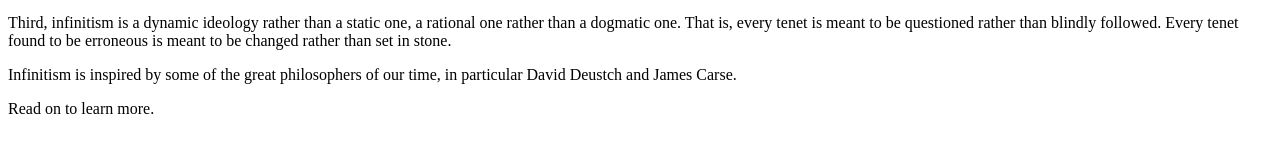
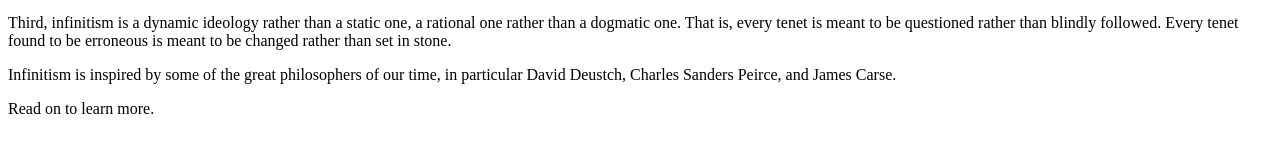
Before and after one commit to shea256/infinitism, a Next.js app: page / in a window 1280 px wide. Shown: the part 186-338 px from the top of the page. Built offline with nearby package versions, Linux system fonts and the light colour scheme.

Commit message:
Update index.mdx

```diff
--- a/pages/index.mdx
+++ b/pages/index.mdx
@@ -10,6 +10,6 @@
 
 Third, infinitism is a dynamic ideology rather than a static one, a rational one rather than a dogmatic one. That is, every tenet is meant to be questioned rather than blindly followed. Every tenet found to be erroneous is meant to be changed rather than set in stone.
 
-Infinitism is inspired by some of the great philosophers of our time, in particular David Deustch and James Carse.
+Infinitism is inspired by some of the great philosophers of our time, in particular David Deustch, Charles Sanders Peirce, and James Carse.
 
 Read on to learn more.
```
